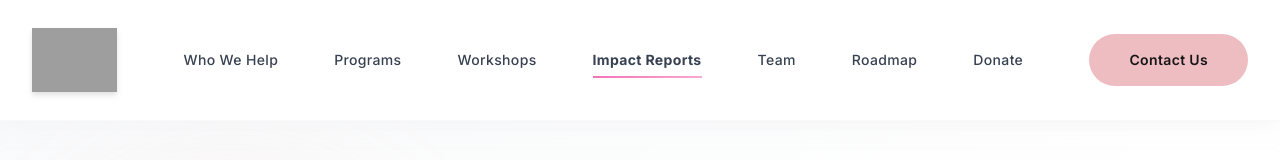
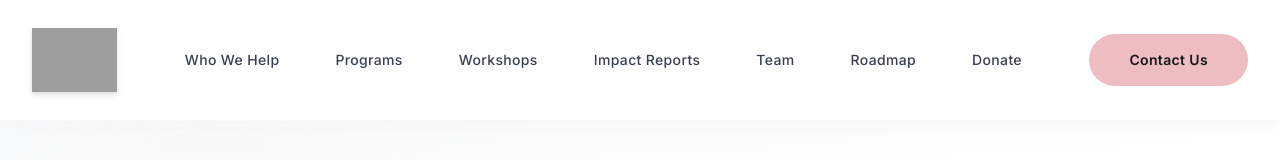
Before and after one commit to RayanYanat/STUF, a React (Vite) app: page / in a window 1280 px wide. Shown: the top 160 px of the page. Built offline with nearby package versions, Linux system fonts and the light colour scheme; grey boxes are pictures that could not be loaded.

Commit message:
Fix Impact Reports nav link

```diff
--- a/src/App.tsx
+++ b/src/App.tsx
@@ -277,9 +277,9 @@ function App() {
                 Workshops
                 <span className="absolute bottom-[-8px] left-0 w-0 h-0.5 bg-gradient-to-r from-pink-400 to-pink-300 group-hover:w-full transition-all duration-500"></span>
               </a>
-              <a href="/impact-reports" className="text-gray-700 hover:text-gray-900 font-bold text-sm tracking-wide transition-all duration-300 relative group">
+              <a href="/impact-reports" className="text-gray-700 hover:text-gray-900 font-medium text-sm tracking-wide transition-all duration-300 relative group">
                 Impact Reports
-                <span className="absolute bottom-[-8px] left-0 w-full h-0.5 bg-gradient-to-r from-pink-400 to-pink-300"></span>
+                <span className="absolute bottom-[-8px] left-0 w-0 h-0.5 bg-gradient-to-r from-pink-400 to-pink-300 group-hover:w-full transition-all duration-500"></span>
               </a>
               <a href="#team" className="text-gray-700 hover:text-gray-900 font-medium text-sm tracking-wide transition-all duration-300 relative group">
                 Team
```
Also changed, not shown: 2 other files (tests, documents, lock files or other folders).
